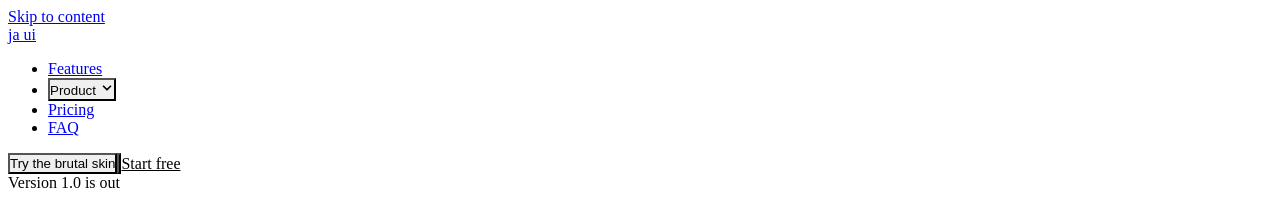
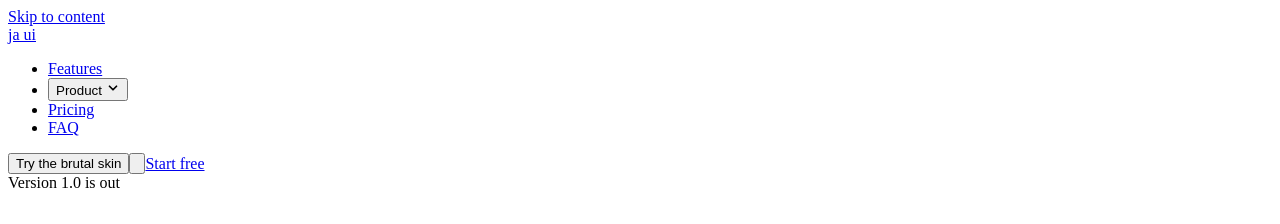
Before and after one commit to Cleancookie/ja-ui, a website built with Vite: page examples/marketing.html in a window 1280 px wide. Shown: the top 224 px of the page. Built offline with nearby package versions, Linux system fonts and the light colour scheme.

Commit message:
🐛 stop the navbar stripping its own buttons
`nav :is(a, button)` flattened every control in a nav into a link-shaped
chip, buttons included — so a themed button in a navbar silently lost its
fill, its pill and its foreground colour, and all three marketing pages had
to add CSS to win their own buttons back.

That contradicts the premise of the library: a <button> looks like a button.
The nav treatment now applies to links only. A button that should read as a
nav link says so with `.ghost` — no border, no shadow, fills on hover, which
is exactly a nav link — and that is one of the classes the library already
had.

Removes the workaround from the three pages that carried it.

```diff
--- a/examples/marketing.html
+++ b/examples/marketing.html
@@ -40,14 +40,6 @@
       body > header > nav {
         inline-size: 100%;
         padding-inline: max(var(--gutter), (100% - var(--page)) / 2);
-      }
-
-      /* `nav :is(a, button)` deliberately flattens links into nav chips —
-         which also catches real buttons. Hand them their own shape back. */
-      body > header > nav :is(button, a.button) {
-        border-radius: var(--ja-btn-radius-base);
-        padding-inline: var(--ja-control-padding-x);
-        color: var(--ja-btn-fg, var(--ja-accent-fg, var(--ja-text)));
       }
 
       #nav-actions {
@@ -276,7 +268,7 @@
         <ul role="list">
           <li><a href="#features">Features</a></li>
           <li id="nav-product">
-            <button type="button" popovertarget="product-menu">
+            <button type="button" class="ghost" popovertarget="product-menu">
               Product
               <svg
                 viewBox="0 0 24 24"
--- a/src/styles/elements/navigation.css
+++ b/src/styles/elements/navigation.css
@@ -45,8 +45,15 @@
   }
 
   /* Links inside a nav read as targets, not as prose: no underline until you
-     interact, and a real 44px touch target even when the label is one word. */
-  nav :is(a, button) {
+     interact, and a real 44px touch target even when the label is one word.
+
+     LINKS ONLY — a <button> in a nav stays a button. This library's whole
+     premise is that a <button> looks like a button, and a rule here that
+     quietly stripped a navbar button's fill and pill would contradict it and
+     force every page to win its own buttons back with extra CSS. For a button
+     that should read as a nav link (a popover disclosure, say), use `.ghost`:
+     no border, no shadow, fills on hover — which is exactly a nav link. */
+  nav :is(a:not(.button)) {
     display: inline-flex;
     align-items: center;
     gap: var(--ja-space-2);
@@ -59,12 +66,12 @@
     transition: background-color var(--ja-transition), color var(--ja-transition);
   }
 
-  nav :is(a, button):hover {
+  nav :is(a:not(.button)):hover {
     background-color: var(--ja-surface-hover);
     color: var(--ja-link-hover-color);
   }
 
-  nav :is(a, button):active {
+  nav :is(a:not(.button)):active {
     background-color: var(--ja-surface-active);
   }
 
```
Also changed, not shown: examples/pricing.html (+0 -6 lines), examples/shop.html (+4 -6 lines).
